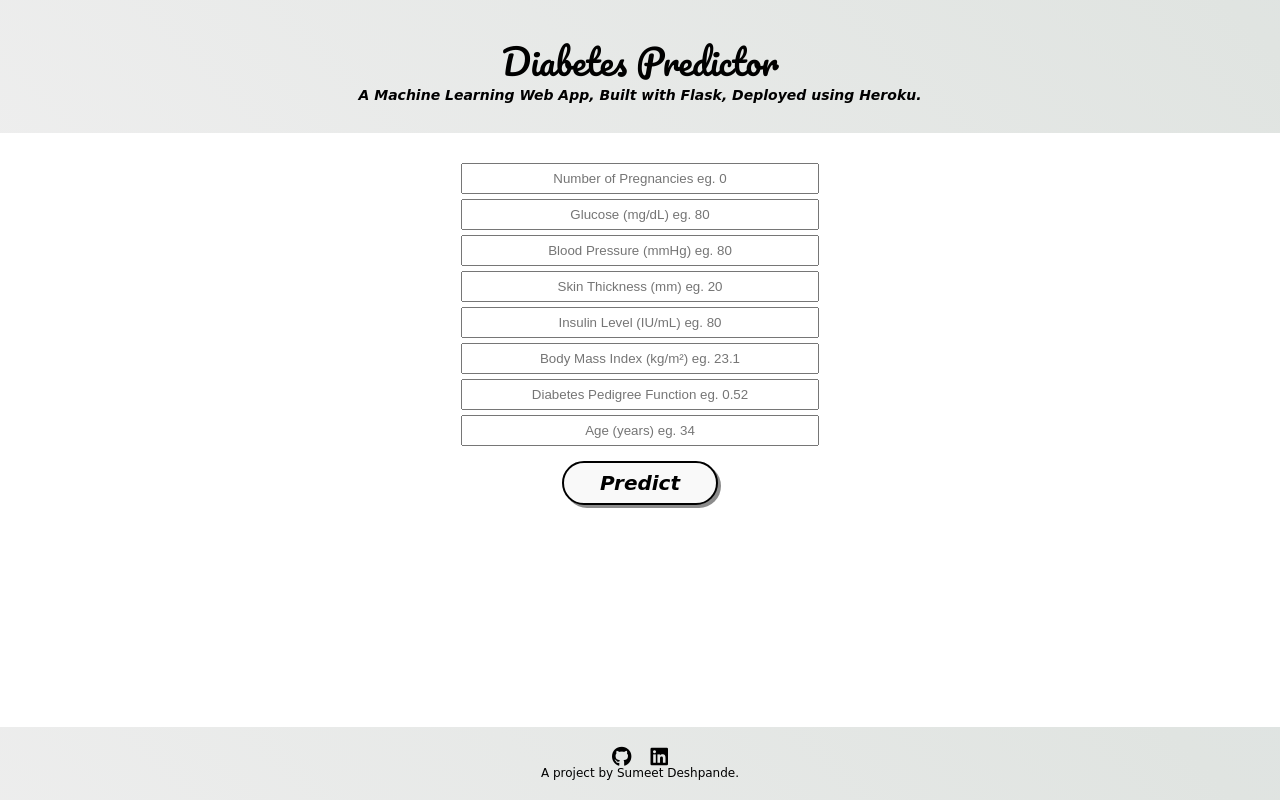
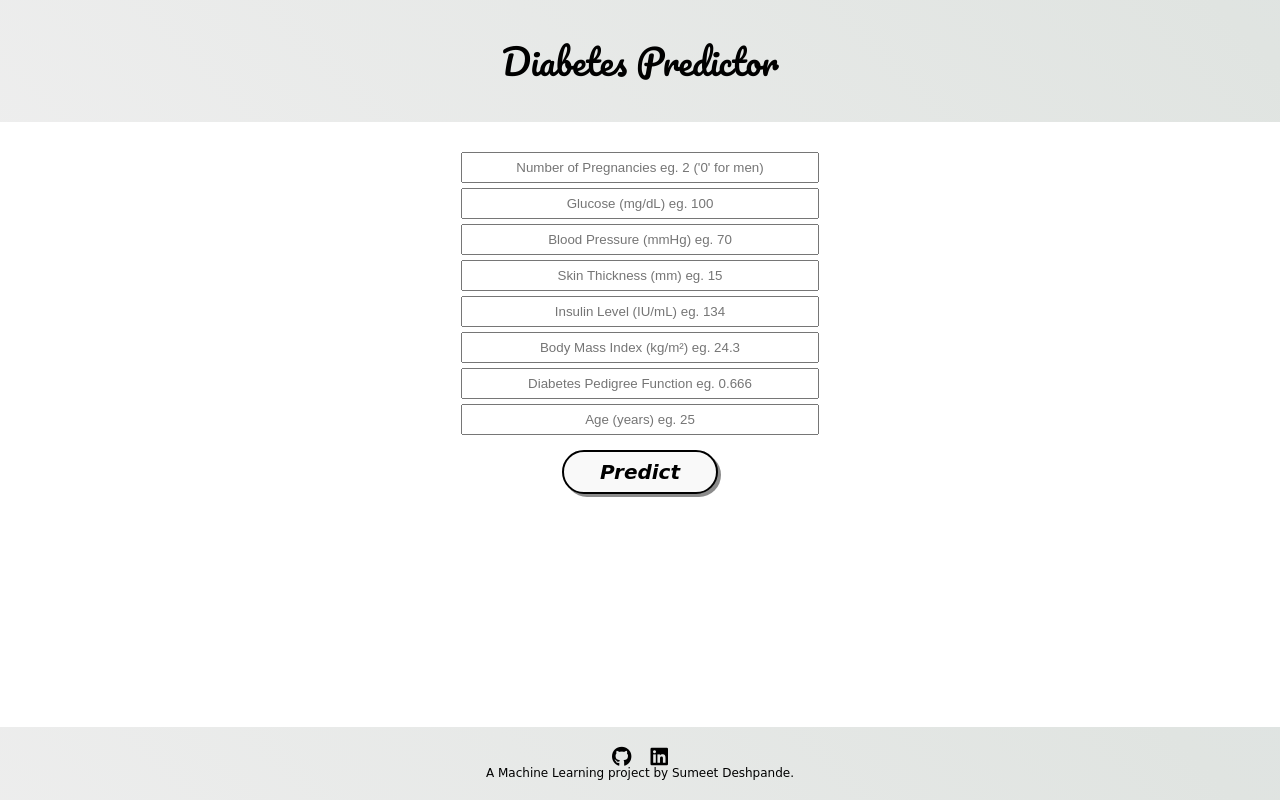
Before and after one commit to sumeetdeshpande15/Diabetes-Prediction-Deployment, a Flask app: page / in a window 1280 px wide. Run offline with Flask 2, Linux system fonts and the light colour scheme; parts of the project's set-up code (start-up, migrations or seed data) failed here and were passed over; some libraries are stand-ins or nearby versions.

Commit message:
Update index.html

```diff
--- a/templates/index.html
+++ b/templates/index.html
@@ -16,21 +16,20 @@
     	<div class="container">
             <h2 class='container-heading'><span class="heading_font">Diabetes Predictor</span></h2>
             <div class='description'>
-    			<p>A Machine Learning Web App, Built with Flask, Deployed using Heroku.</p>
     		</div>
     	</div>
 
         <!-- Text Area -->
     	<div class="ml-container">
     		<form action="{{ url_for('predict') }}" method="POST">
-                <input class="form-input" type="text" name="pregnancies" placeholder="Number of Pregnancies eg. 0"><br>
-                <input class="form-input" type="text" name="glucose" placeholder="Glucose (mg/dL) eg. 80"><br>
-                <input class="form-input" type="text" name="bloodpressure" placeholder="Blood Pressure (mmHg) eg. 80"><br>
-                <input class="form-input" type="text" name="skinthickness" placeholder="Skin Thickness (mm) eg. 20"><br>
-                <input class="form-input" type="text" name="insulin" placeholder="Insulin Level (IU/mL) eg. 80"><br>
-                <input class="form-input" type="text" name="bmi" placeholder="Body Mass Index (kg/m²) eg. 23.1"><br>
-                <input class="form-input" type="text" name="diabetes_pedigree_function" placeholder="Diabetes Pedigree Function eg. 0.52"><br>
-                <input class="form-input" type="text" name="age" placeholder="Age (years) eg. 34"><br>
+                <input class="form-input" type="text" name="pregnancies" placeholder="Number of Pregnancies eg. 2 ('0' for men)"><br>
+                <input class="form-input" type="text" name="glucose" placeholder="Glucose (mg/dL) eg. 100"><br>
+                <input class="form-input" type="text" name="bloodpressure" placeholder="Blood Pressure (mmHg) eg. 70"><br>
+                <input class="form-input" type="text" name="skinthickness" placeholder="Skin Thickness (mm) eg. 15"><br>
+                <input class="form-input" type="text" name="insulin" placeholder="Insulin Level (IU/mL) eg. 134"><br>
+                <input class="form-input" type="text" name="bmi" placeholder="Body Mass Index (kg/m²) eg. 24.3"><br>
+                <input class="form-input" type="text" name="diabetes_pedigree_function" placeholder="Diabetes Pedigree Function eg. 0.666"><br>
+                <input class="form-input" type="text" name="age" placeholder="Age (years) eg. 25"><br>
 
         		<input type="submit" class="my-cta-button" value="Predict">
         	</form>
@@ -42,7 +41,7 @@
                <a target="_blank" href="https://github.com/sumeetdeshpande15/Diabetes-Prediction-Deployment"><i class="fab fa-github fa-lg contact-icon"></i></a>
                <a target="_blank" href="https://www.linkedin.com/in/sumeetdeshpande15"><i class="fab fa-linkedin fa-lg contact-icon"></i></a>
            </div>
-           <p class='footer-description'>A project by Sumeet Deshpande.</p>
+           <p class='footer-description'>A Machine Learning project by Sumeet Deshpande.</p>
        </div>
 
     </body>
```
